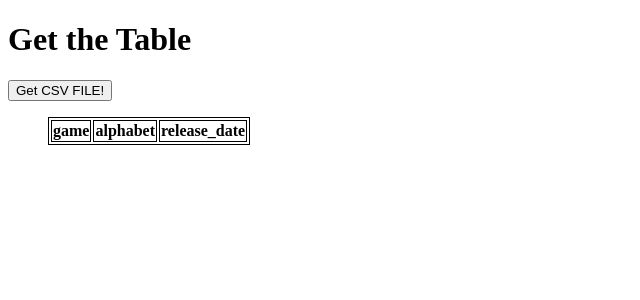
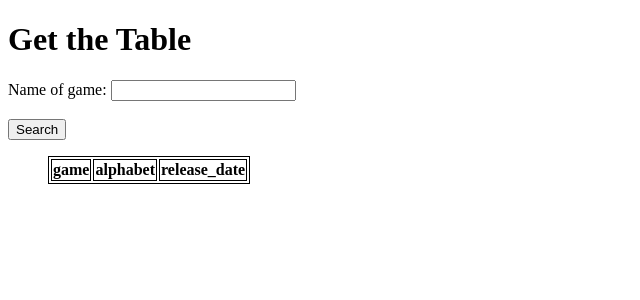
Before and after one commit to Norawit2907/TOC_WebScraping, a Flask app: page /crawl in a window 1280 px wide. Shown: the top 300 px of the page, without its empty margins (0-640 px from the left). Run offline with Flask 3, Linux system fonts and the light colour scheme; data that the repository does not hold is empty.

Commit message:
feat : search bar

```diff
--- a/flask_app/templates/index.html
+++ b/flask_app/templates/index.html
@@ -10,5 +10,10 @@
       <input type="submit" value="Get CSV FILE!"/>
       <p>{{ins}}</p>
     </form>
+    <form action="/crawl" method="GET">
+      <label for="findname">Name of game:</label>
+      <input type="text" id="findname" name="name"><br><br>
+      <input type="submit" value="Search">
+  </form>
   </body>
 </html>
--- a/flask_app/templates/table.html
+++ b/flask_app/templates/table.html
@@ -11,8 +11,10 @@
   </head>
   <body>
     <h1>Get the Table</h1>
-    <form action="/getcsv">
-      <input type="submit" value="Get CSV FILE!"/>
+    <form action="/crawl" method="GET">
+        <label for="findname">Name of game:</label>
+        <input type="text" id="findname" name="name"><br><br>
+        <input type="submit" value="Search">
     </form>
     <ul>
         <table>
```
